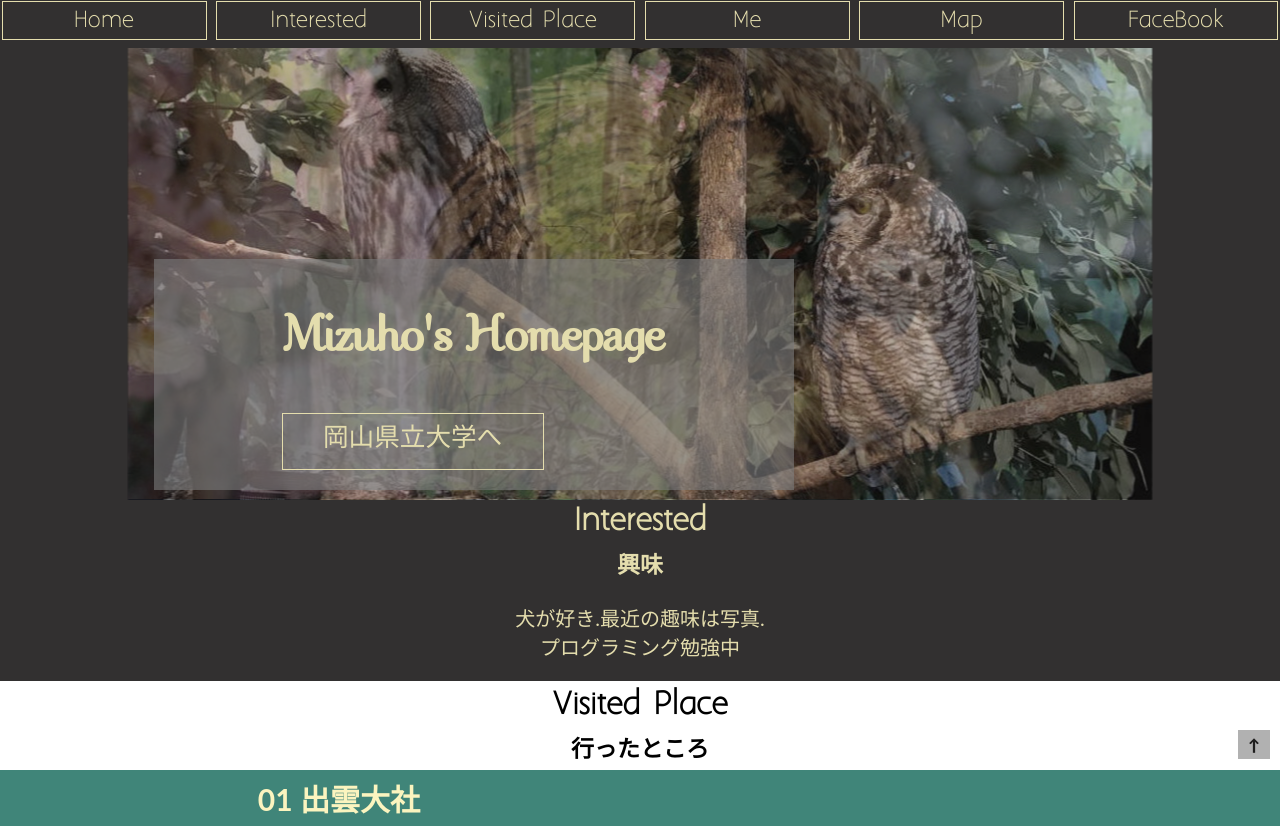
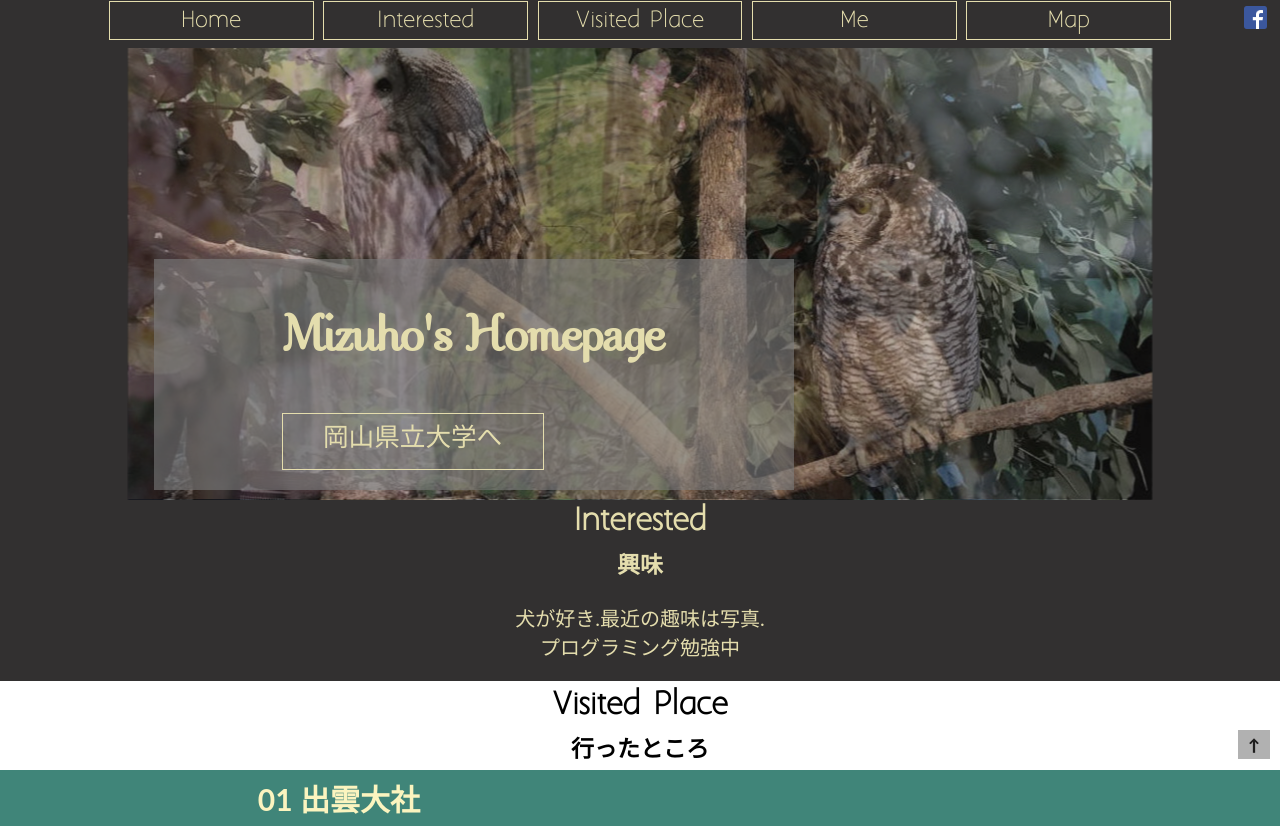
Before and after one commit to tomocreate01/tomocreate01.github.io, a plain HTML site: page index.html in a window 1280 px wide. Shown: the top 826 px of the page. Drawn offline with nearby package versions, Linux system fonts and the light colour scheme; a web font is replaced by a local one.

Commit message:
[change]changed facebook icon

```diff
--- a/CSS/main.css
+++ b/CSS/main.css
@@ -130,6 +130,7 @@ img{
 
 #pageHead .globalNavi ul{
   text-align: center;
+  width: auto;
 }
 
 #pageHead .globalNavi ul li{
@@ -157,12 +158,22 @@ img{
 
 #pageHead li{
   display: inline;
-/*  float: left;*/
+
   position: relative;
   z-index: 2;
 }
 #pageHead li a{
   width: auto;
+}
+
+#pageHead .facebook a{
+  position: absolute;
+  top:0;
+  right: 0;
+  margin: 1px 0px;
+  padding: 5px 10px;
+  border: none;
+
 }
 
 #pageHead .HeadVisual{
--- a/index.html
+++ b/index.html
@@ -37,8 +37,8 @@
       <li><a href="#VisitedPlace">Visited Place</a></li>
       <li><a href="#Me">Me</a></li>
       <li><a href="#Map">Map</a></li>
-      <li><a href="https://www.facebook.com/profile.php?id=100009365408865">FaceBook</a></li>
     </ul>
+    <div class="facebook"><a href="https://www.facebook.com/profile.php?id=100009365408865"><img src="./image/facebook.png"></a></div>
   </nav>
 </div>
   <section class="HeadVisual">
```
Also changed, not shown: image/facebook.png (added).
